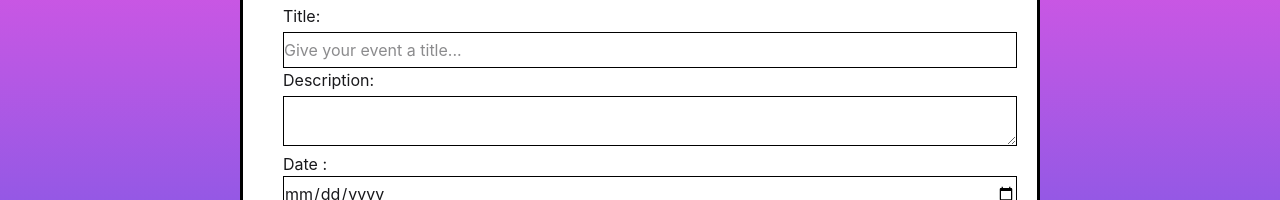
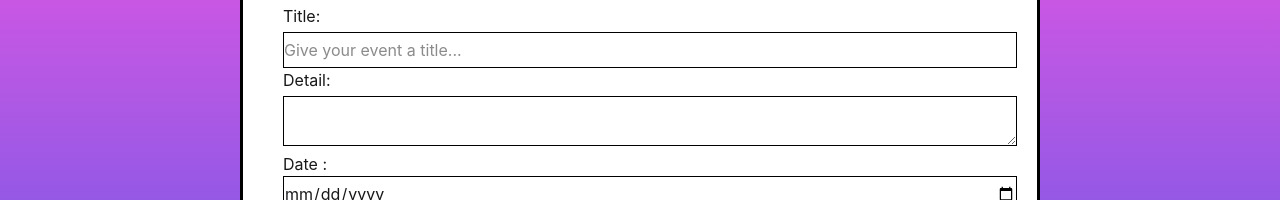
Before and after one commit to MarlaSinger2025/EventBeat-EventPlanner, a React (Vite) app: page /createevent in a window 1280 px wide. Shown: the part 215-415 px from the top of the page. Built offline with nearby package versions, Linux system fonts and the light colour scheme; no server answers.

Commit message:
changing descritption to detail because backend api expects detail

```diff
--- a/src/pages/CreateEvent.jsx
+++ b/src/pages/CreateEvent.jsx
@@ -4,7 +4,7 @@ import { Link } from "react-router";
 
 const initialData = {
   title: "",
-  description: "",
+  detail: "",
   date: "",
   location: "",
   latitude: 0,
@@ -29,8 +29,8 @@ const CreateEvent = () => {
     if (!eventData.title) {
       newErrors.title = "Please enter a valid title";
     }
-    if (!eventData.description) {
-      newErrors.description = "Please enter a valid description";
+    if (!eventData.detail) {
+      newErrors.detail = "Please enter a valid description";
     }
     if (!eventData.date) {
       newErrors.date = "Please enter a valid date";
@@ -76,18 +76,18 @@ const CreateEvent = () => {
             {errors.title && <p style={{ color: "red" }}>{errors.title}</p>}
             <br />
             <label>
-              Description:
+              Detail:
               <br />
               <textarea
                 type="text"
-                name="description"
-                value={eventData.description}
+                name="detail"
+                value={eventData.detail}
                 onChange={handleChange}
                 className="w-full mt-1 border border-black"
               />
             </label>
-            {errors.description && (
-              <p style={{ color: "red" }}>{errors.description}</p>
+            {errors.detail && (
+              <p style={{ color: "red" }}>{errors.detail}</p>
             )}
             <br />
             <label>
```
